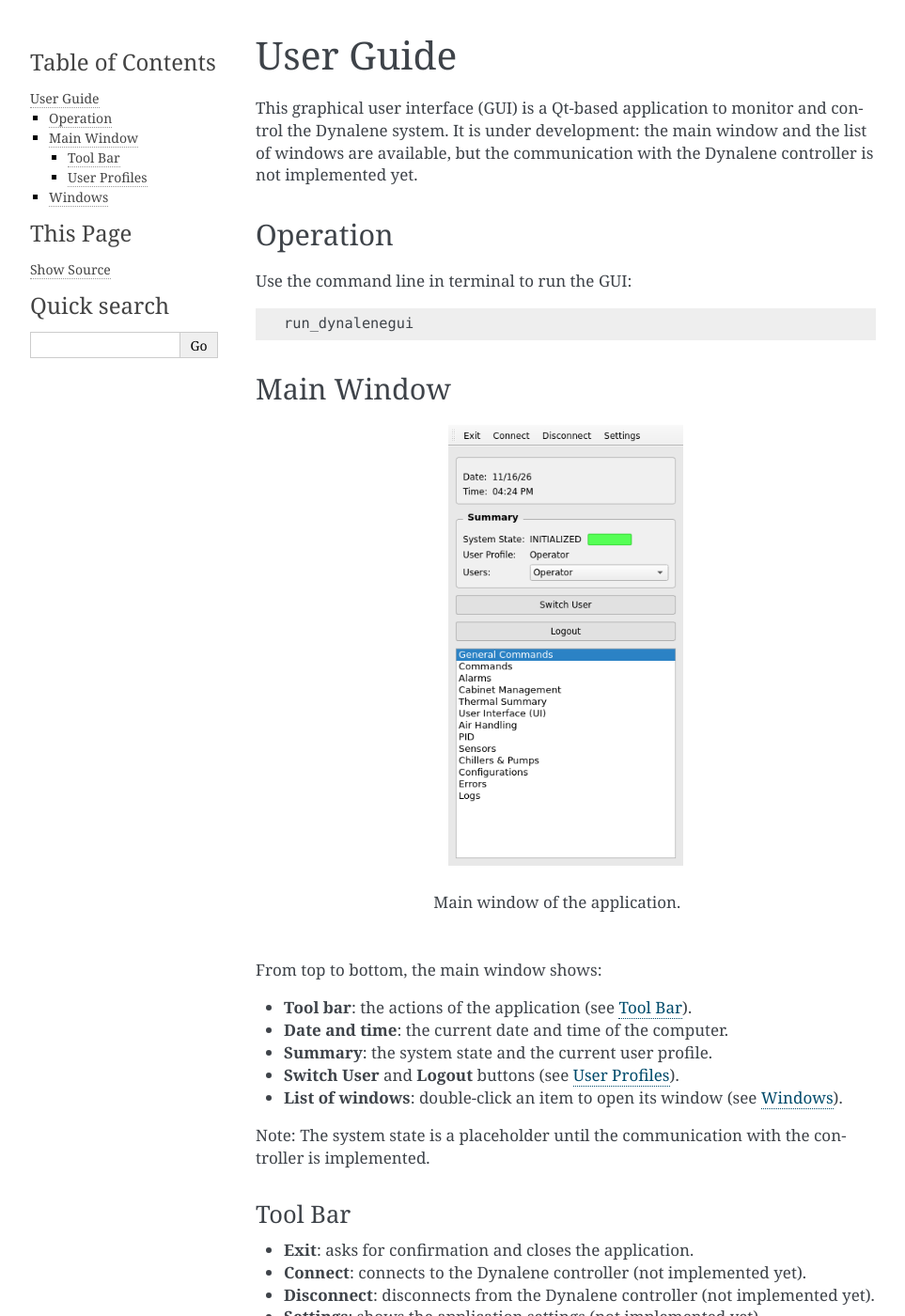
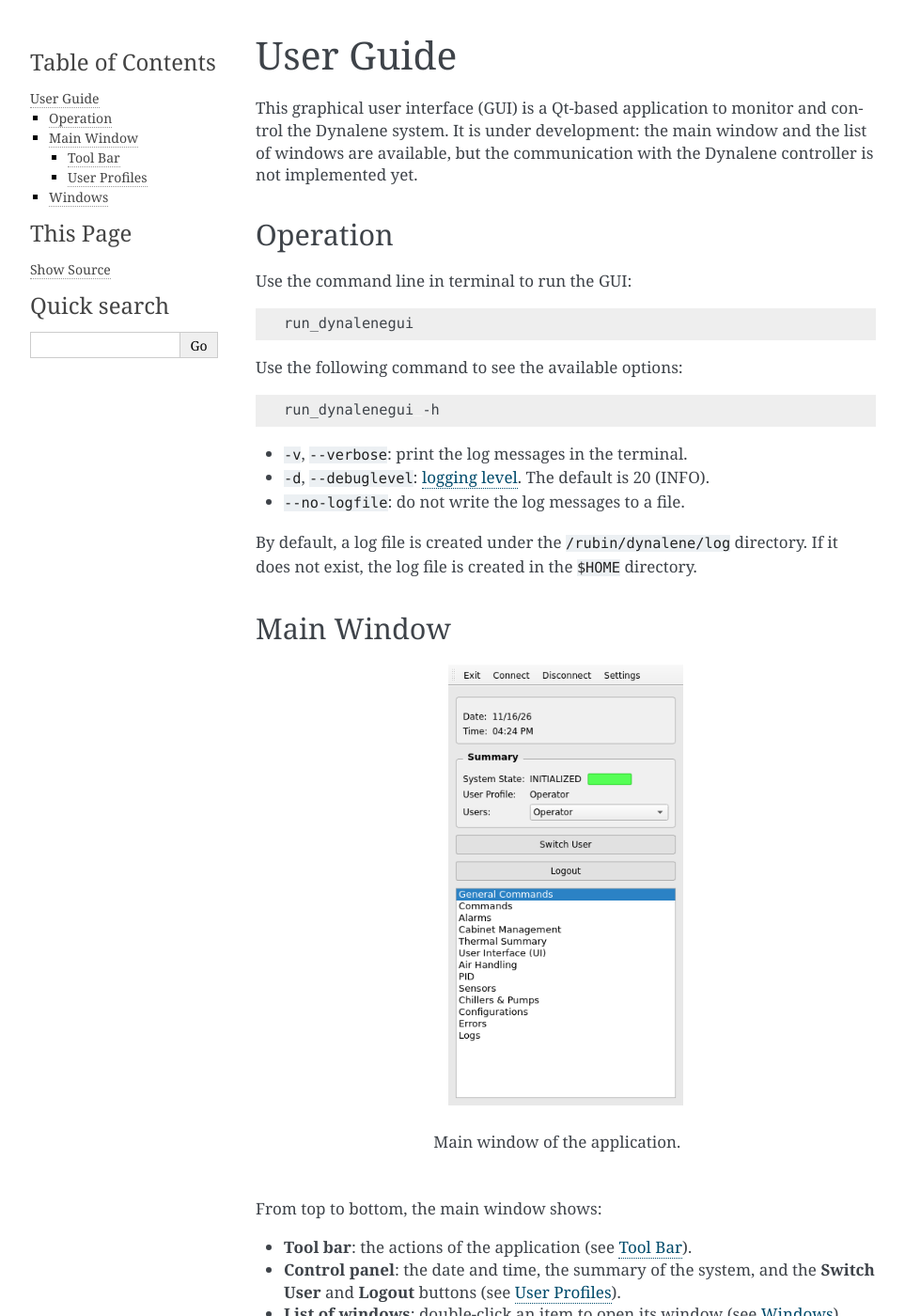
Before and after one commit to lsst-ts/ts_dynalenegui, a Sphinx documentation site: the page built from doc/user-guide/user-guide.rst, in a window 1280 px wide and 1400 px high. Shown: the whole window at 94% size, without its empty margins (148-1111 px from the left). Built offline with Sphinx 7.4.7, drawn with Linux system fonts in a browser that asks for light colours; the version number could not be read and is left out.

Commit message:
Update the documentation.

```diff
--- a/doc/developer-guide/developer-guide.rst
+++ b/doc/developer-guide/developer-guide.rst
@@ -29,6 +29,7 @@ dynalenegui
     :caption: Class diagram of Dynalene GUI
 
 * **MainWindow** is the main window of the application. It holds the tabs that are opened from its list of windows.
+* **ControlPanel** shows the date and time, the summary of the system, and the user profile.
 * **TabTemplate** is the base class of all the tabs (from ts_guitool).
 
 .. _lsst.ts.dynalenegui-modules_dynalenegui_tab:
--- a/doc/user-guide/user-guide.rst
+++ b/doc/user-guide/user-guide.rst
@@ -18,6 +18,19 @@ Use the command line in terminal to run the GUI:
 
     run_dynalenegui
 
+Use the following command to see the available options:
+
+.. code:: bash
+
+    run_dynalenegui -h
+
+* ``-v``, ``--verbose``: print the log messages in the terminal.
+* ``-d``, ``--debuglevel``: `logging level <https://docs.python.org/3/library/logging.html#logging-levels>`_. The default is 20 (INFO).
+* ``--no-logfile``: do not write the log messages to a file.
+
+By default, a log file is created under the ``/rubin/dynalene/log`` directory.
+If it does not exist, the log file is created in the ``$HOME`` directory.
+
 .. _lsst.ts.dynalenegui-user_main_window:
 
 Main Window
@@ -31,9 +44,7 @@ Main Window
 From top to bottom, the main window shows:
 
 * **Tool bar**: the actions of the application (see :ref:`lsst.ts.dynalenegui-user_tool_bar`).
-* **Date and time**: the current date and time of the computer.
-* **Summary**: the system state and the current user profile.
-* **Switch User** and **Logout** buttons (see :ref:`lsst.ts.dynalenegui-user_profiles`).
+* **Control panel**: the date and time, the summary of the system, and the **Switch User** and **Logout** buttons (see :ref:`lsst.ts.dynalenegui-user_profiles`).
 * **List of windows**: double-click an item to open its window (see :ref:`lsst.ts.dynalenegui-user_windows`).
 
 Note: The system state is a placeholder until the communication with the controller is implemented.
```
Also changed, not shown: doc/version_history.rst (+17 -6 lines), 1 other file.
